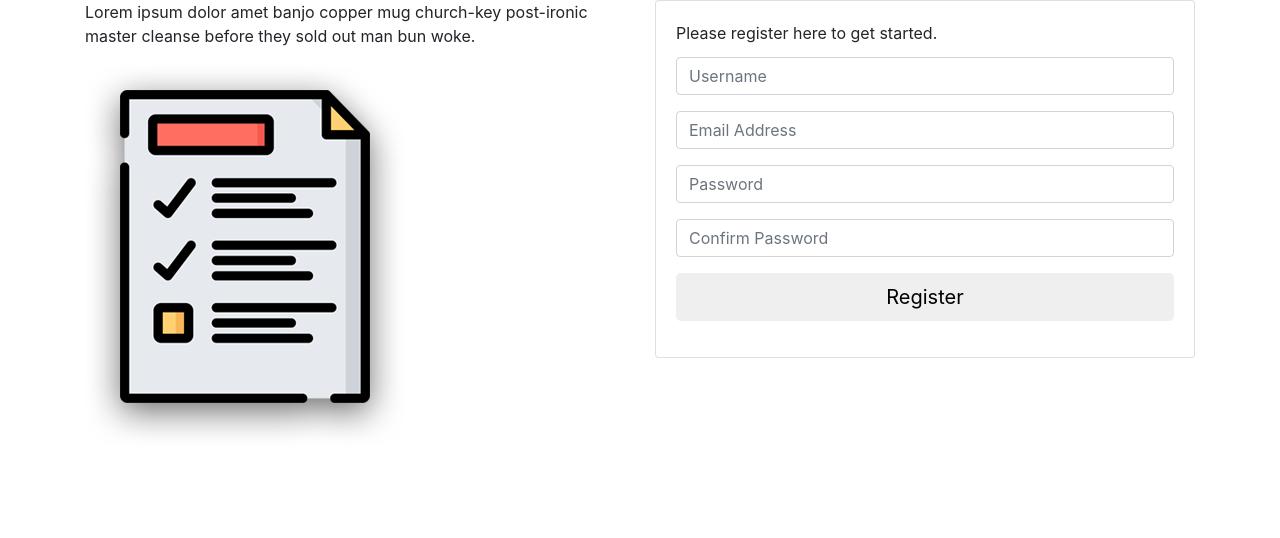
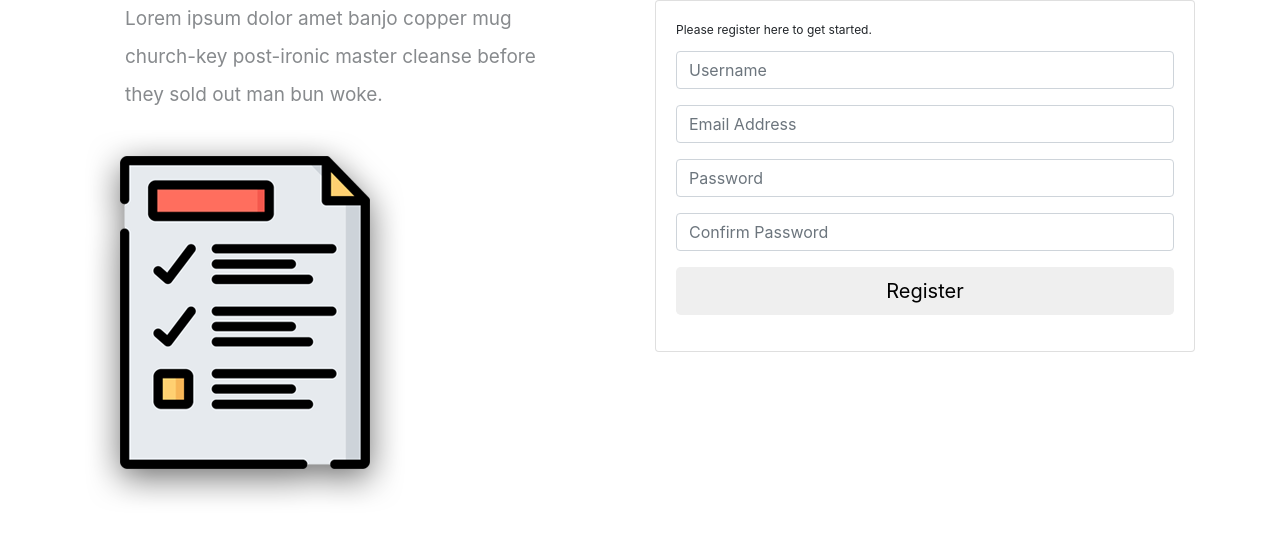
Before and after one commit to SendiSteve/bootstrap-todo-list, a plain HTML site: page index.html in a window 1280 px wide. Drawn offline with Linux system fonts and the light colour scheme.

Commit message:
Add styles to the register page left side column

```diff
--- a/css/style.css
+++ b/css/style.css
@@ -0,0 +1,20 @@
+body {
+    font-size: 12px;
+    font-family: -apple-system, BlinkMacSystemFont, 'Segoe UI', Roboto, Oxygen, Ubuntu, Cantarell, 'Open Sans', 'Helvetica Neue', sans-serif;
+    height: 100%;
+}
+
+/* ............................
+        REGISTER SECTION
+...............................*/
+
+.info-wrapper {
+    /* padding: 100px 0 50px 0; */
+}
+
+.info-wrapper p {
+    font-size: 19px;
+    color: #878a8d;
+    line-height: 38px;
+    margin-left: 40px;
+}
--- a/index.html
+++ b/index.html
@@ -24,7 +24,7 @@
                 <!-- Left infor side -->
                 <div class="col-md-6">
                     <div class="info-wrapper">
-                        <p>Lorem ipsum dolor amet banjo copper mug church-key post-ironic master cleanse before they
+                        <p>Lorem ipsum dolor amet banjo copper mug <br> church-key post-ironic master cleanse before <br> they
                             sold out man bun woke.</p>
                     </div>
                     <div class="info-img-wrapper">
```
